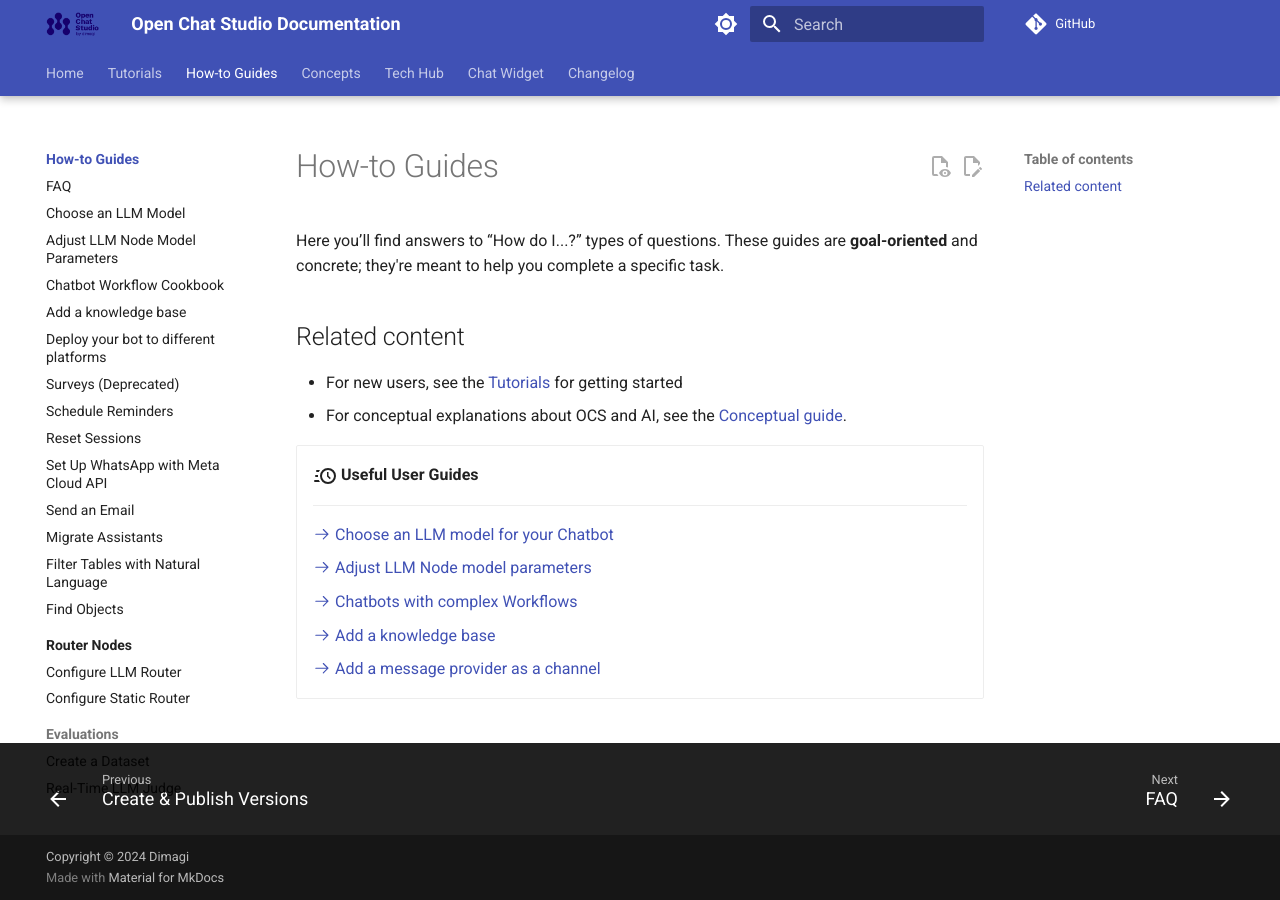
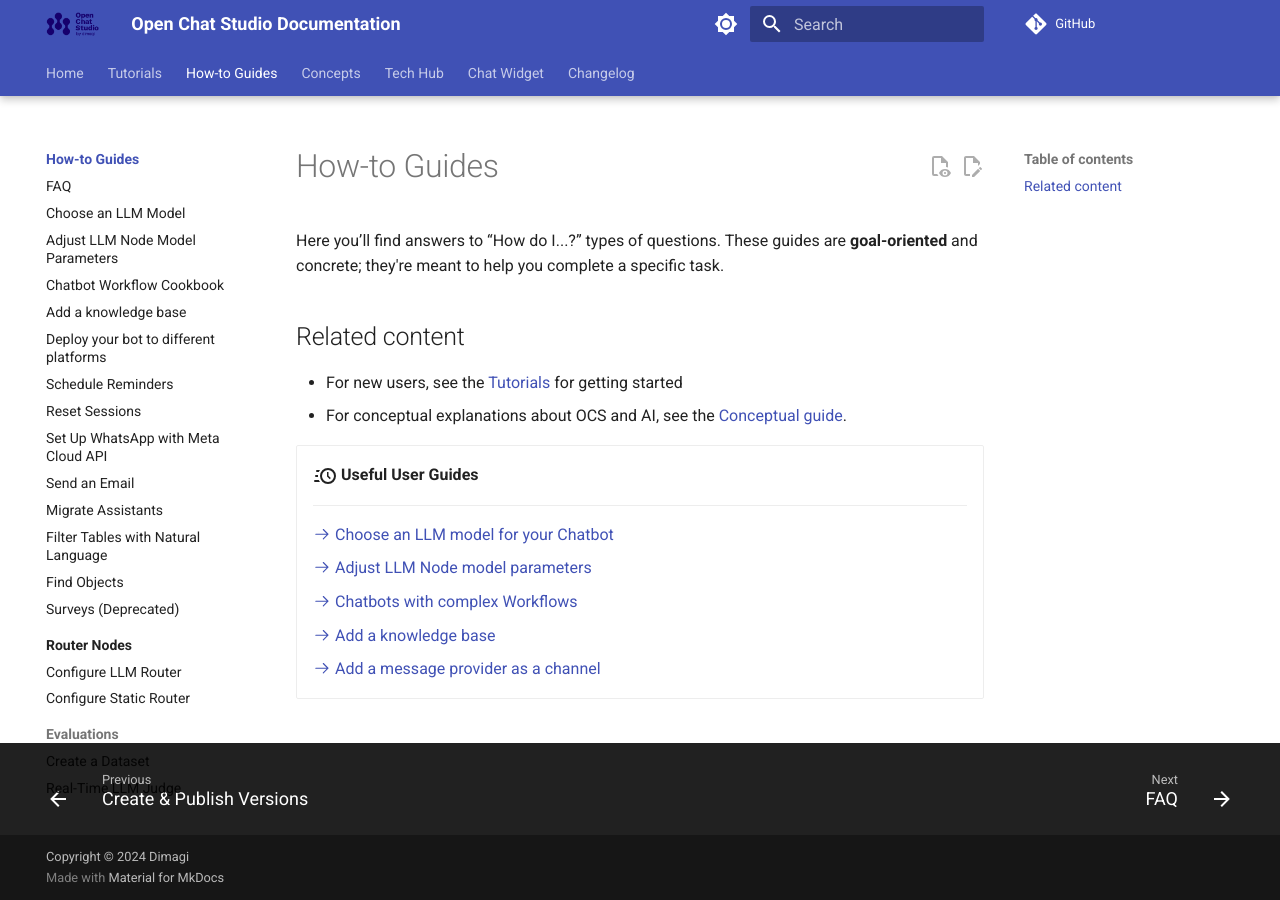
Before and after one commit to dimagi/open-chat-studio-docs, an MkDocs documentation site: the page built from docs/how-to/index.md, in a window 1280 px wide. Built offline with MkDocs 1.6.1 and Material for MkDocs 9.7.7, drawn with Linux system fonts in a browser that asks for light colours; a script that is not in the unit is left out; comment, search, counter and statistics services are not loaded; some of the changed lines change nothing that is shown.

Commit message:
Move less used sections lower in menu list

```diff
--- a/mkdocs.yml
+++ b/mkdocs.yml
@@ -108,7 +108,6 @@
     - how-to/workflow_cookbook.md
     - how-to/add_a_knowledge_base.md
     - how-to/deploy_to_different_channels.md
-    - Surveys (Deprecated): how-to/setting_up_a_survey.md
     - Schedule Reminders: how-to/reminders.md
     - Reset Sessions: how-to/reset_sessions.md
     - how-to/whatsapp_meta_cloud_api.md
@@ -116,6 +115,7 @@
     - how-to/assistants_migration.md
     - Filter Tables with Natural Language: how-to/nl_filter.md
     - Find Objects: how-to/global_search.md
+    - Surveys (Deprecated): how-to/setting_up_a_survey.md
     - Router Nodes:
       - how-to/routers/index.md
       - Configure LLM Router: how-to/routers/llm_router.md
@@ -142,10 +142,6 @@
       - concepts/tracing.md
       - concepts/tools/index.md
       - Experiments: concepts/experiment/index.md
-    - Collections:
-      - concepts/collections/index.md
-      - concepts/collections/media.md
-      - Indexed Collection for RAG: concepts/collections/indexed.md
     - Pipelines:
       - concepts/pipelines/index.md
       - Node Types: concepts/pipelines/nodes.md
@@ -160,8 +156,10 @@
       - concepts/team/messaging_providers.md
       - Custom Actions: concepts/team/custom_actions.md
       - User Groups: concepts/team/groups.md
-    - Assistants:
-      - concepts/assistants.md
+    - Collections:
+      - concepts/collections/index.md
+      - concepts/collections/media.md
+      - Indexed Collection for RAG: concepts/collections/indexed.md
     - Evaluations:
       - concepts/evaluations/index.md
       - concepts/evaluations/dataset.md
@@ -171,6 +169,8 @@
       - concepts/annotations/index.md
       - concepts/annotations/queues.md
       - Annotating: concepts/annotations/annotating.md
+    - Assistants:
+      - concepts/assistants.md
   - Tech Hub:
     - tech-hub/index.md
     - Tools Reference: tech-hub/tools.md
```
